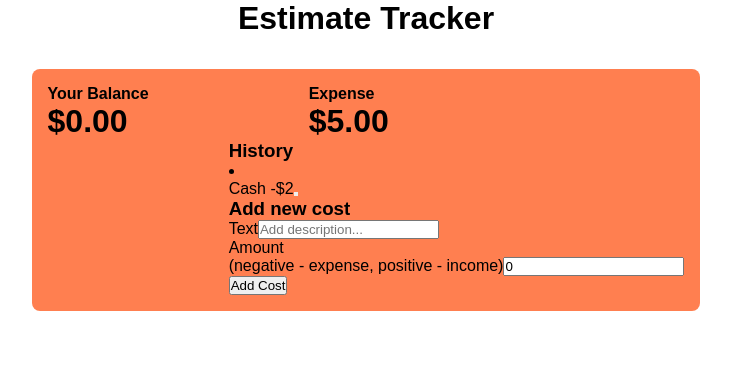
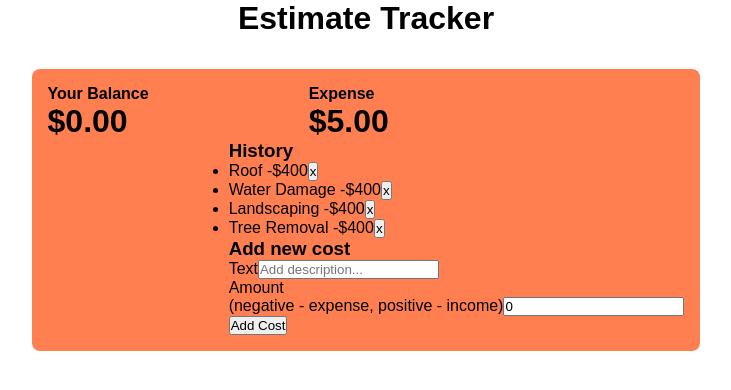
Before and after one commit to vegaryanneil/Fulcrum_Challenge, a React (Create React App) app in the folder fulcrum/: page / in a window 1280 px wide. Shown: the top 390 px of the page, without its empty margins (274-1005 px from the left). Built offline with nearby package versions, Linux system fonts and the light colour scheme.

Commit message:
Connected global context to cost list

```diff
--- a/fulcrum/src/Components/CostList.js
+++ b/fulcrum/src/Components/CostList.js
@@ -2,16 +2,18 @@ import React, { useContext } from 'react'
 import { GlobalContext } from '../Context/GlobalState'
 
 const CostList = () => {
-    const context = useContext(GlobalContext);
+    const { costs } = useContext(GlobalContext);
 
-
+    // console.log(context);
 
     return (
         <div>
           <h3>History</h3>
-          <ul id="list" className="list"></ul>
-            <li className="minus"></li>
-            Cash <span>-$2</span><button className="delete-btn"></button>
+          <ul id="list" className="list">
+          {costs.map(costs => (<li className="minus">
+              {costs.text} <span>-$400</span><button className="delete-btn">x</button>
+          </li>))}
+          </ul>
         </div>
     )
 }
```
Also changed, not shown: fulcrum/src/Components/Cost.js (added).
